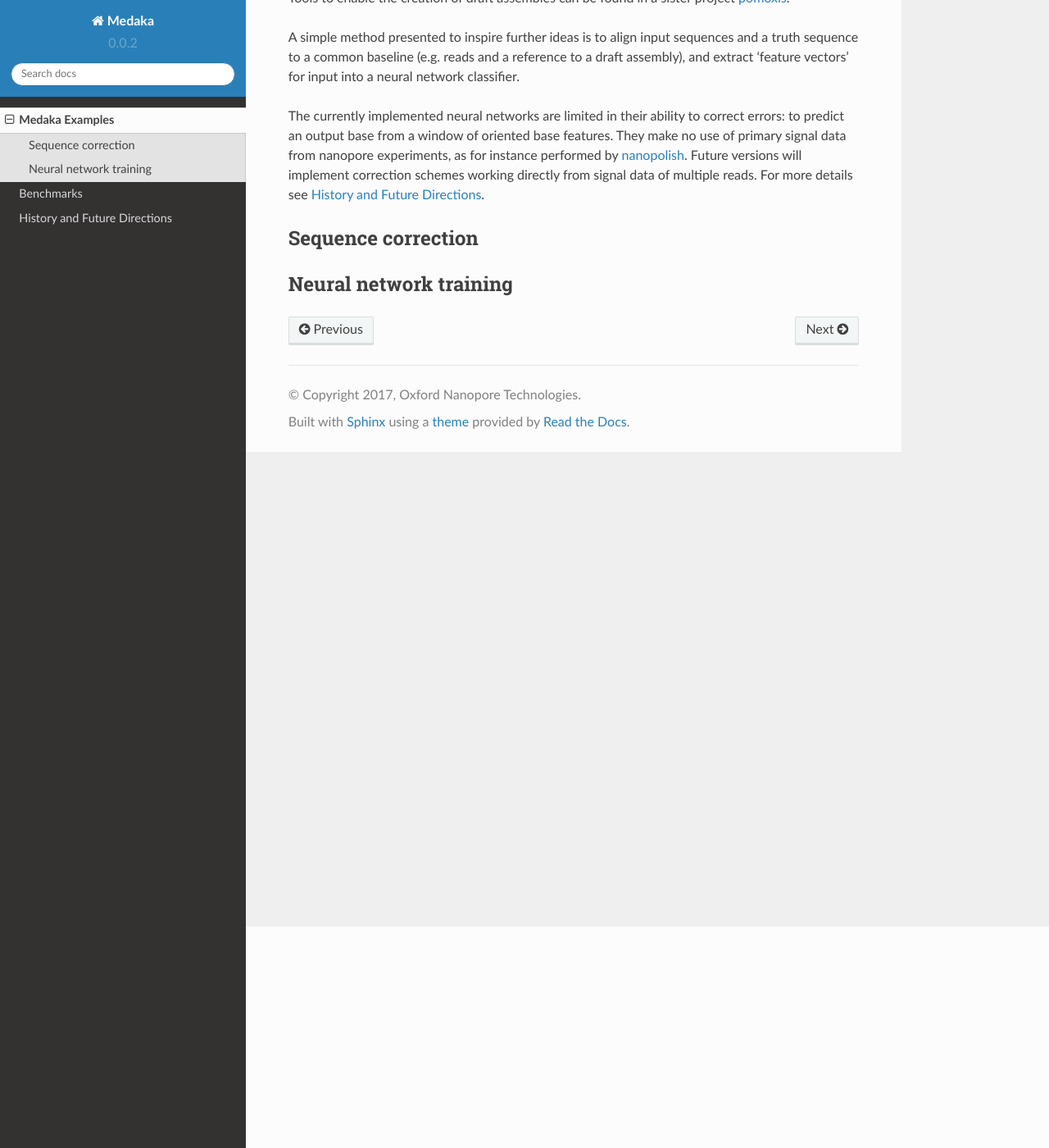
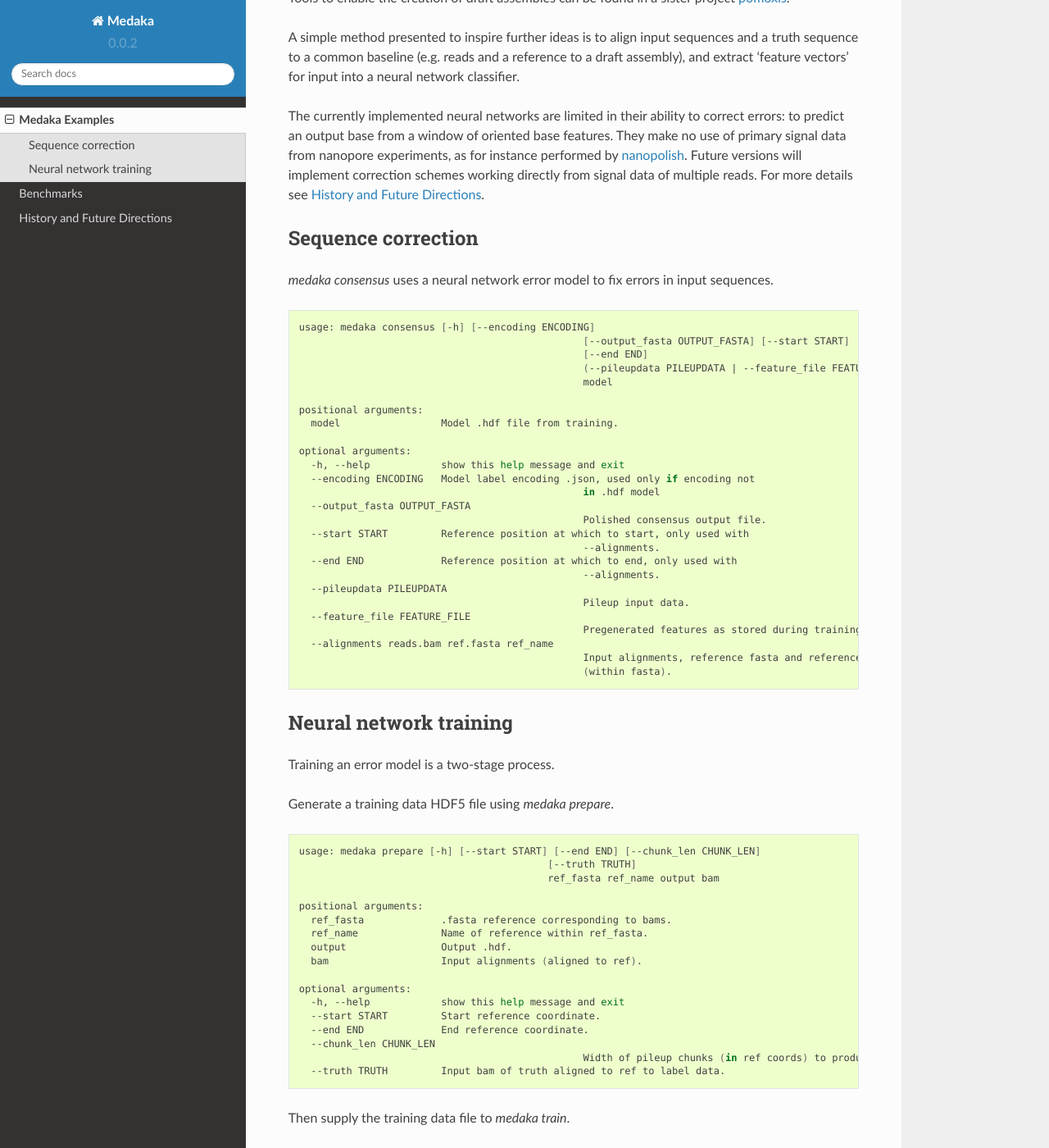
Before and after one commit to nanoporetech/medaka, a Sphinx documentation site: the page built from docs/examples.rst, in a window 1280 px wide and 1400 px high, scrolled down 270 px. Shown: the whole window at 82% size. Built offline with Sphinx 7.4.7 and the Read the Docs theme 2.0.0, drawn with Linux system fonts in a browser that asks for light colours; pages that are not in the unit, such as notebooks, are missing from menus; some of the changed text lies outside the part shown.

Commit message:
GRU model and updated docs

```diff
--- a/docs/examples.rst
+++ b/docs/examples.rst
@@ -26,7 +26,81 @@ data of multiple reads. For more details see :ref:`FutureDirections`.
 Sequence correction
 -------------------
 
+`medaka consensus` uses a neural network error model to fix errors in input sequences.
+
+.. code-block:: bash
+
+	usage: medaka consensus [-h] [--encoding ENCODING]
+							[--output_fasta OUTPUT_FASTA] [--start START]
+							[--end END]
+							(--pileupdata PILEUPDATA | --feature_file FEATURE_FILE | --alignments reads.bam ref.fasta ref_name)
+							model
+
+	positional arguments:
+	  model                 Model .hdf file from training.
+
+	optional arguments:
+	  -h, --help            show this help message and exit
+	  --encoding ENCODING   Model label encoding .json, used only if encoding not
+							in .hdf model
+	  --output_fasta OUTPUT_FASTA
+							Polished consensus output file.
+	  --start START         Reference position at which to start, only used with
+							--alignments.
+	  --end END             Reference position at which to end, only used with
+							--alignments.
+	  --pileupdata PILEUPDATA
+							Pileup input data.
+	  --feature_file FEATURE_FILE
+							Pregenerated features as stored during training.
+	  --alignments reads.bam ref.fasta ref_name
+							Input alignments, reference fasta and reference name
+							(within fasta).
 
 
 Neural network training
 -----------------------
+
+Training an error model is a two-stage process.
+
+Generate a training data HDF5 file using `medaka prepare`.
+
+.. code-block:: bash
+
+	usage: medaka prepare [-h] [--start START] [--end END] [--chunk_len CHUNK_LEN]
+						  [--truth TRUTH]
+						  ref_fasta ref_name output bam
+
+	positional arguments:
+	  ref_fasta             .fasta reference corresponding to bams.
+	  ref_name              Name of reference within ref_fasta.
+	  output                Output .hdf.
+	  bam                   Input alignments (aligned to ref).
+
+	optional arguments:
+	  -h, --help            show this help message and exit
+	  --start START         Start reference coordinate.
+	  --end END             End reference coordinate.
+	  --chunk_len CHUNK_LEN
+							Width of pileup chunks (in ref coords) to produce.
+	  --truth TRUTH         Input bam of truth aligned to ref to label data.
+
+Then supply the training data file to `medaka train`.
+
+.. code-block:: bash
+
+    Train model using preprocessed training data.
+
+	usage: medaka train [-h] [--train_name TRAIN_NAME] [--model MODEL]
+						[--features]
+						pileupdata
+
+	positional arguments:
+	  pileupdata            Path for training data.
+
+	optional arguments:
+	  -h, --help            show this help message and exit
+	  --train_name TRAIN_NAME
+							Name for training run.
+	  --model MODEL         Model definition and initial weights .hdf.
+	  --features            Stop after generating features.
```
Also changed, not shown: docs/benchmarks.rst (+25 -27 lines), 3 other files.
